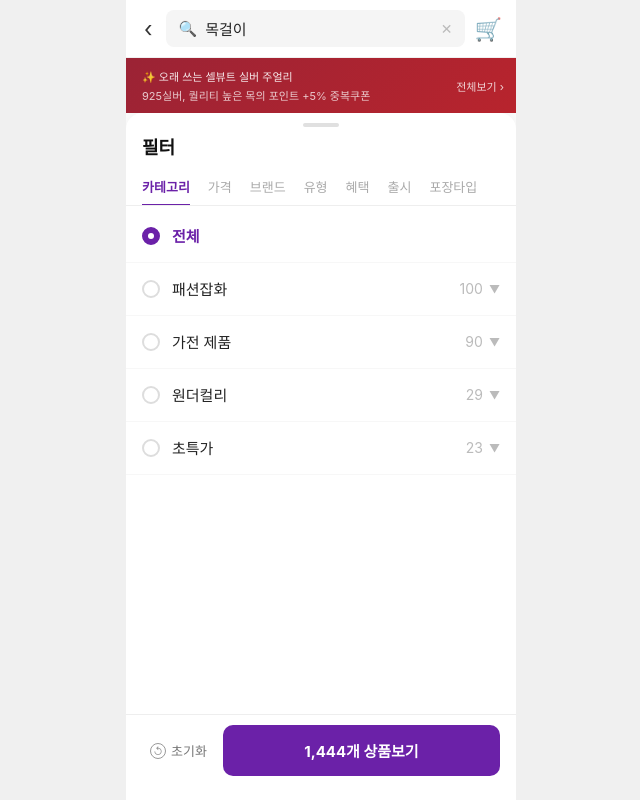
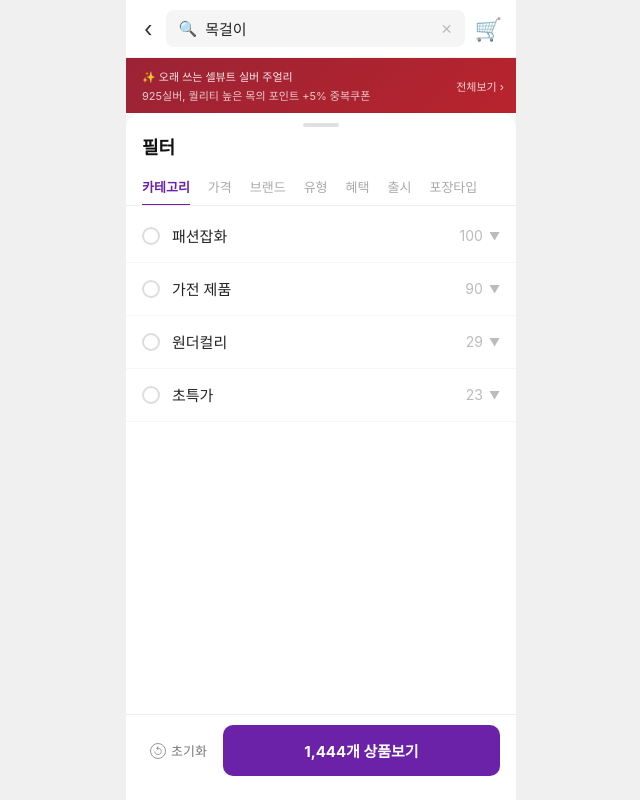
Before and after one commit to Jieunkim-kurly/Kurly_category_restructuring_mvp, a plain HTML site: page index.html in a window 1280 px wide. Shown: the whole page, without its empty margins (319-959 px from the left). Drawn offline with Linux system fonts and the light colour scheme.

Commit message:
전체 카테고리 항목 제거

```diff
--- a/index.html
+++ b/index.html
@@ -630,20 +630,7 @@ function renderList() {
   const list = document.getElementById('cat-list');
   list.innerHTML = '';
 
-  // ── 전체 항목
-  const isAllSelected = state.filters.size === 0;
-  const allEl = document.createElement('div');
-  allEl.className = 'l1-item';
-  allEl.innerHTML = `
-    <div class="l1-header" style="cursor:pointer">
-      <div class="l1-filter-zone" style="flex:1">
-        <div class="chk-btn ${isAllSelected ? 'on' : ''}"></div>
-        <div class="l1-name ${isAllSelected ? 'on' : ''}">전체</div>
-      </div>
-    </div>
-  `;
-  allEl.querySelector('.l1-header').addEventListener('click', onAllClick);
-  list.appendChild(allEl);
+
 
   DATA.forEach(l1 => {
     const isOpen = state.openL1 === l1.id;
```
